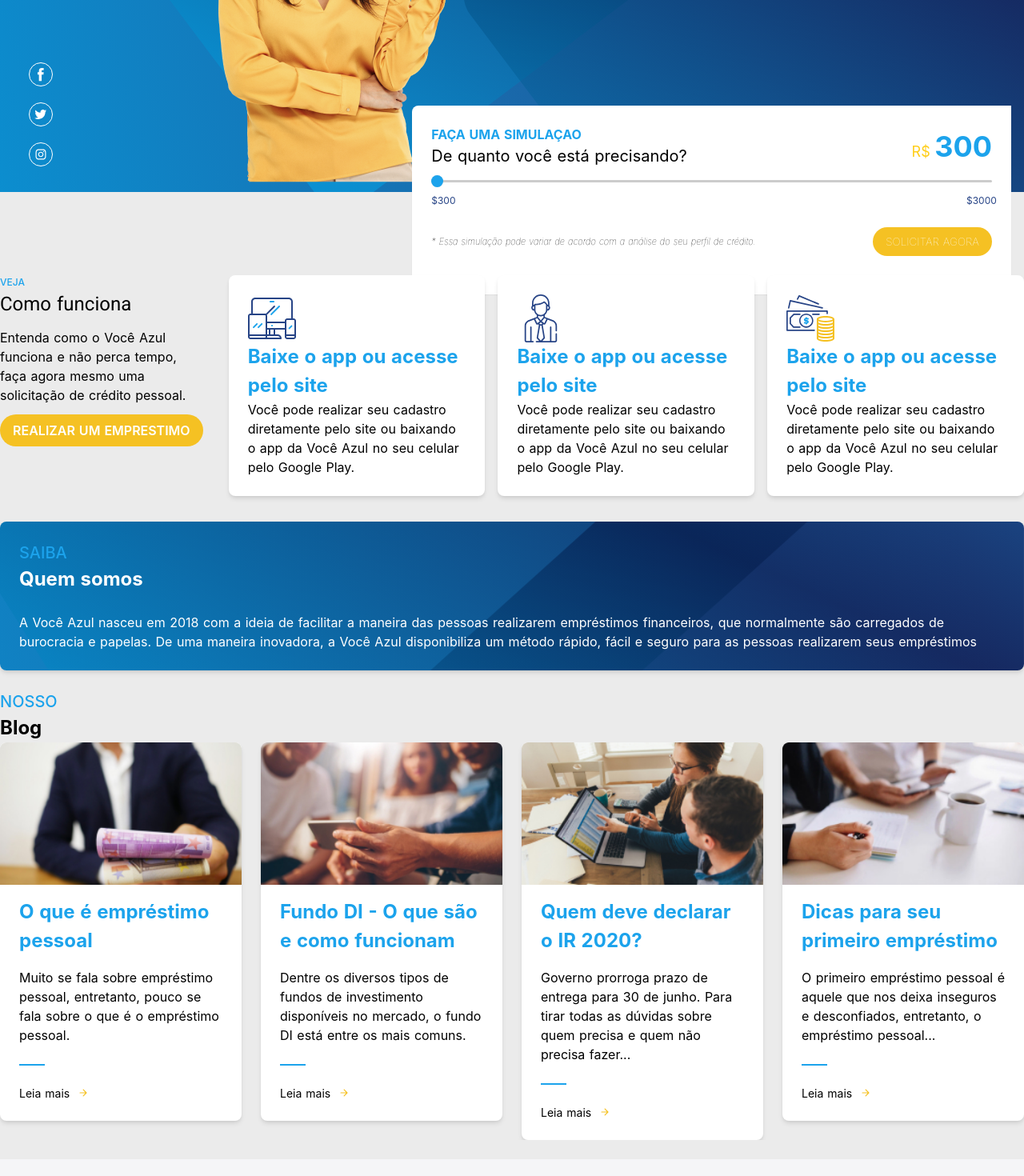
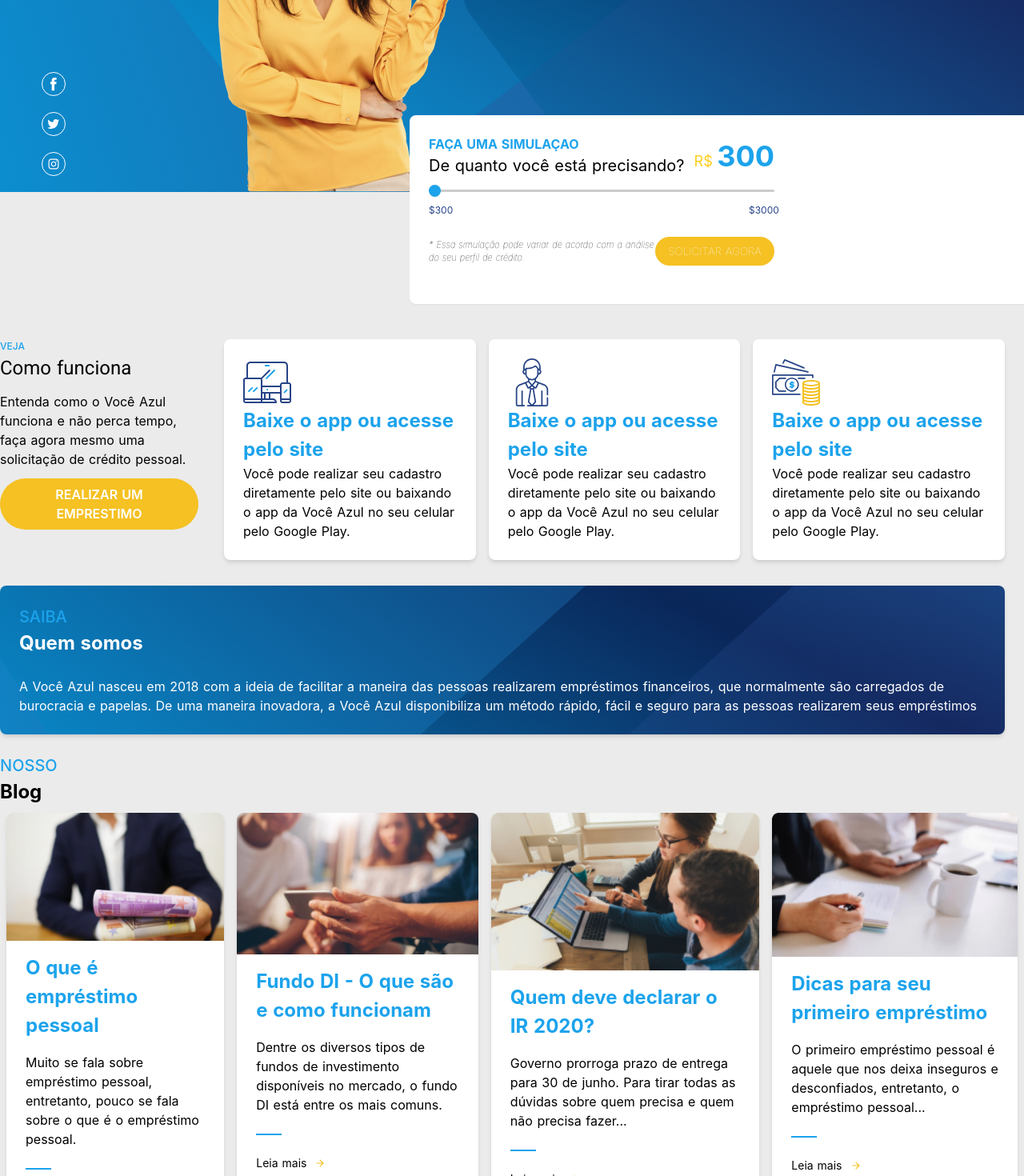
Before and after one commit to luizfeer/vocazul, a Nuxt app: page / in a window 1280 px wide. Shown: the part 380-1850 px from the top of the page at 80% size. Built offline with nearby package versions, Linux system fonts and the light colour scheme.

Commit message:
articles

```diff
--- a/components/Content.vue
+++ b/components/Content.vue
@@ -1,5 +1,5 @@
 <template>
-<main class="container p-0 p-6 md:p-0 mt-24 ">
+<main class="container p-6 pr-0 md:p-0 mt-16 md:mt-44 ">
 
     <div class="flex justify-between overflow-x-auto ">
         <ul class="p-2 pr-6 pl-0 min-w-3/4 md:min-w-0">
@@ -31,7 +31,7 @@
             </li>
 
         </ul>
-         <ul class="bg-white  p-6 m-2 mr-0 rounded-lg shadow-md  min-w-3/4 md:min-w-0 ">
+         <ul class="bg-white  p-6 m-2 rounded-lg shadow-md  min-w-3/4 md:min-w-0 mr-6 ">
              <li>
             <img src="~assets/img/money.svg" alt="money">
              </li>
@@ -43,7 +43,7 @@
             </li>
         </ul>
     </div>
-    <ul class="about p-6 rounded-lg shadow-md bg-center bg-size-cover bg-cover mt-6">
+    <ul class="about p-6 rounded-lg shadow-md bg-center bg-size-cover bg-cover mt-6 mr-6">
         <li class="text-blue-5 uppercase font-medium text-xl ">
             saiba
         </li>
@@ -61,9 +61,9 @@
         <li class="text-2xl font-bold">
             Blog
         </li>
-        <li class="grid justify-between  grid-cols-4 gap-6 overflow-x-auto">
-           <article>
-               <ul class="min-w-60  bg-white rounded-lg shadow-md">
+        <li class="flex justify-between overflow-x-auto items-stretch ">
+           <article class="min-w-3/4 md:min-w-0 bg-white rounded-lg shadow-md m m-2">
+               <ul class="">
                 <li class="">
                     <img src="~assets/img/money.jpg" class="w-full rounded-t-lg" alt="money">
                 </li>
@@ -83,8 +83,8 @@
             </ul>
 
            </article>
-           <article>
-                <ul class="min-w-60  bg-white rounded-lg shadow-md">
+           <article class="min-w-3/4 md:min-w-0 bg-white rounded-lg shadow-md m m-2">
+                <ul >
                 <li class="">
                     <img src="~assets/img/tablet.jpg" class="w-full rounded-t-lg" alt="tablet">
                 </li>
@@ -103,8 +103,8 @@
 
             </ul>
            </article>
-            <article>
-                <ul class="min-w-60  bg-white rounded-lg shadow-md">
+            <article class="min-w-3/4 md:min-w-0 bg-white rounded-lg shadow-md m m-2">
+                <ul>
                 <li class="">
                     <img src="~assets/img/note.jpg" class="w-full rounded-t-lg" alt="note">
                 </li>
@@ -123,8 +123,8 @@
 
             </ul>
             </article>
-            <article>
-             <ul class="min-w-60  bg-white rounded-lg shadow-md">
+            <article class="min-w-3/4 md:min-w-0 bg-white rounded-lg shadow-md m m-2">
+             <ul >
                 <li class="">
                     <img src="~assets/img/phone.jpg" class="w-full rounded-t-lg" alt="phone">
                 </li>
--- a/components/Header.vue
+++ b/components/Header.vue
@@ -1,7 +1,7 @@
 <template>
 <div>
 <header class="mx-auto max-w-full lg:w-2/2 bg-cover md:pb-0  bg-no-repeat pt-8 pb-6 bg-right-top bg-size-cover">
-      <div class="container m-auto h-full flex flex-col md:justify-between p-4 md:p-auto">
+      <div class="container m-auto h-full flex flex-col md:justify-between md:p-auto">
         <Navbar/>
         <Center/>
         <Simulation/>
--- a/components/Simulation.vue
+++ b/components/Simulation.vue
@@ -4,21 +4,28 @@
         return {
             value:300,
 
+
+
         }
+    },
+    mounted() {
+
     }
 }
 </script>
 <template>
 <div>
 
-<div class=" sm:flex justify-end ">
-    <div class="w-4-5 md:w-3/5 bg-white b-0 p-6 rounded-l-lg -mt-48 sm:-mt-24 shadow-sm">
+<div class="flex justify-end ">
+    <!-- <div class="w-4-5 md:w-3/5 bg-white b-0 p-6 rounded-l-lg -mt-48 ml-10 md:-mt-24 shadow-sm right-0 absolute lg:relative "> -->
+    <div class="w-4-5 md:w-3/5 bg-white b-0 p-6 rounded-l-lg -mt-48 ml-10 md:-mt-24 shadow-sm right-0 absolute ">
 
-             <div class="">
+             <div class="max-w-full md:max-w-3/4 " style="width:60%">
                 <div class="flex justify-between">
                     <div class="info">
                         <div class="text-blue-5 font-bold uppercase">
                         Faça uma simulaçao
+
                         </div>
                         <div class="text-xl">
                         De quanto você está precisando?
--- a/tailwind.config.js
+++ b/tailwind.config.js
@@ -95,7 +95,12 @@
         '4xl': '56rem',
         '5xl': '64rem',
         '6xl': '72rem',
+        '0': '0',
+        '1/4': '25%',
+        '1/2': '50%',
+        '3/4': '75%',
         'full': '100%',
+
       },
 
       spacing: {
```
